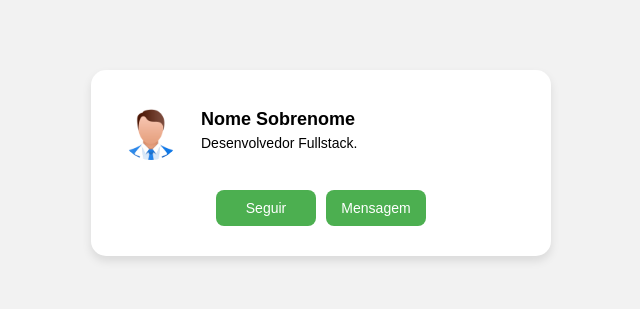
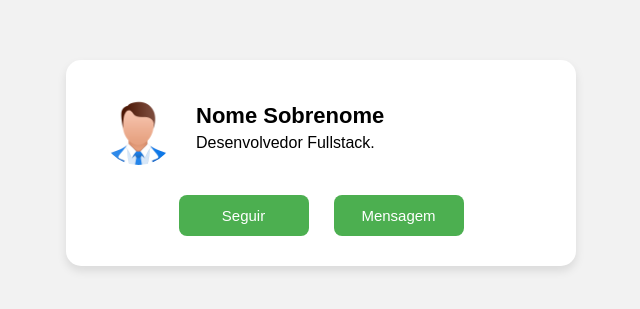
Before and after one commit to gusmezomo/Gustavo-M-WEB-2, a plain HTML site: page index.html in a window 1280 px wide. Shown: the part 237-546 px from the top of the page, without its empty margins (319-959 px from the left). Drawn offline with Linux system fonts and the light colour scheme.

Commit message:
v4 - arrumando

```diff
--- a/css/styles.css
+++ b/css/styles.css
@@ -6,7 +6,6 @@ body {
   font-family: Arial, sans-serif;
   min-height: 100vh;
   display: flex;
-  justify-content: center;
   align-items: center;
 }
 
@@ -45,7 +44,7 @@ body {
   border-radius: 8px;
   font-size: 14px;
   cursor: pointer;
-  transition: background 0.3s;
+  margin: 0 auto;
 }
 
 .botoes button:hover {
@@ -55,9 +54,10 @@ body {
 /* Layout desktop */
 @media (min-width: 501px) {
   .card {
-    max-width: 400px;
-    padding: 30px;
-    text-align: left;
+    max-width: 440px;
+    padding: 30px 35px;
+    text-align: center; /* centraliza conteúdo interno, inclusive botões */
+    margin: 0 auto;
   }
 
   .info-container {
@@ -65,34 +65,36 @@ body {
     align-items: center;
     gap: 20px;
     margin-bottom: 30px;
+    text-align: left;
   }
 
   .avatar {
-    width: 60px;
+    width: 75px;
     margin: 0;
     padding: 0;
     box-shadow: none;
   }
 
   .texto h1 {
-    font-size: 18px;
+    font-size: 22px;
+    margin: 0 0 5px;
+  }
+
+  .texto p {
+    font-size: 16px;
     margin: 0;
   }
 
-  .texto p {
-    font-size: 14px;
-    margin: 5px 0 0 0;
-  }
-
   .botoes {
+    display: flex;
     flex-direction: row;
-    justify-content: center;
-    gap: 10px;
+    width: 300px;       /* largura exata do grupo de botões */
+    margin: 0 auto;     /* centraliza o grupo de botões */
   }
 
   .botoes button {
-    width: 100px;
-    font-size: 14px;
-    padding: 10px;
+    width: 130px;
+    font-size: 15px;
+    padding: 12px;
   }
 }
```
